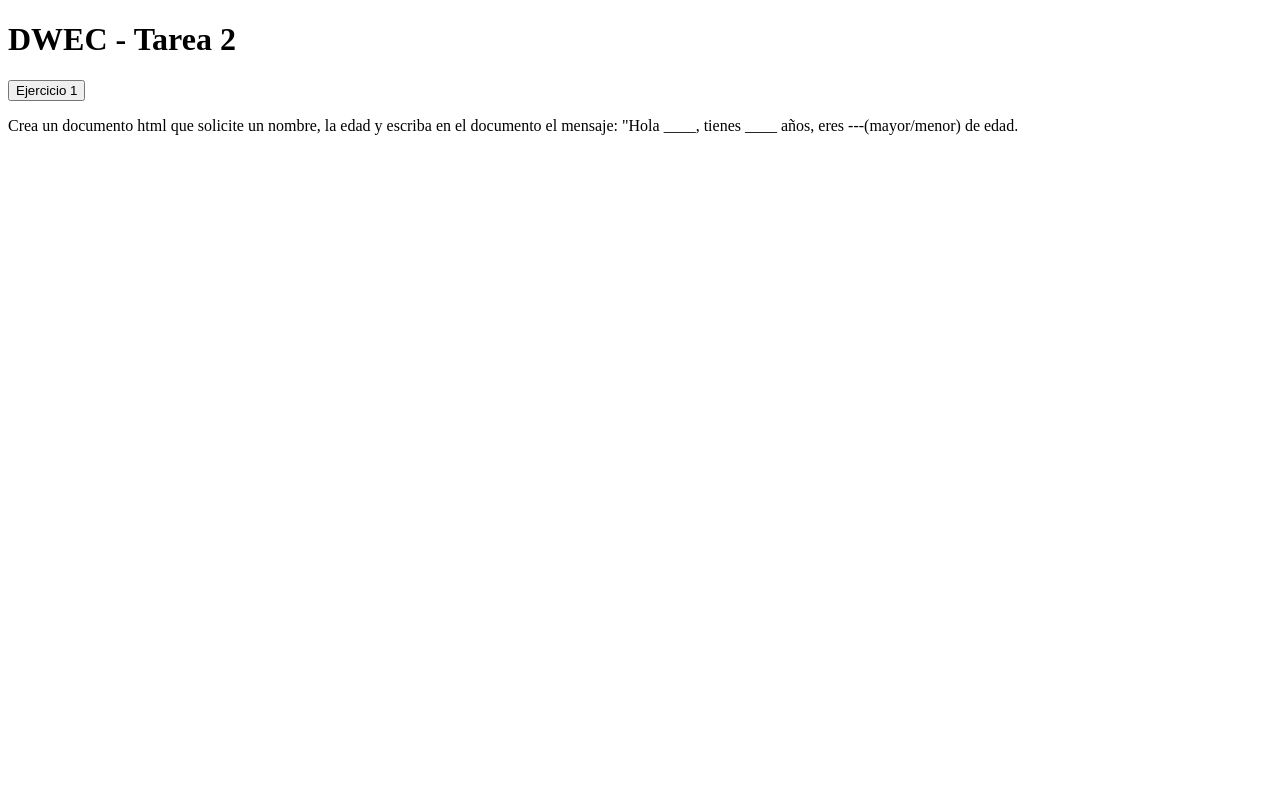
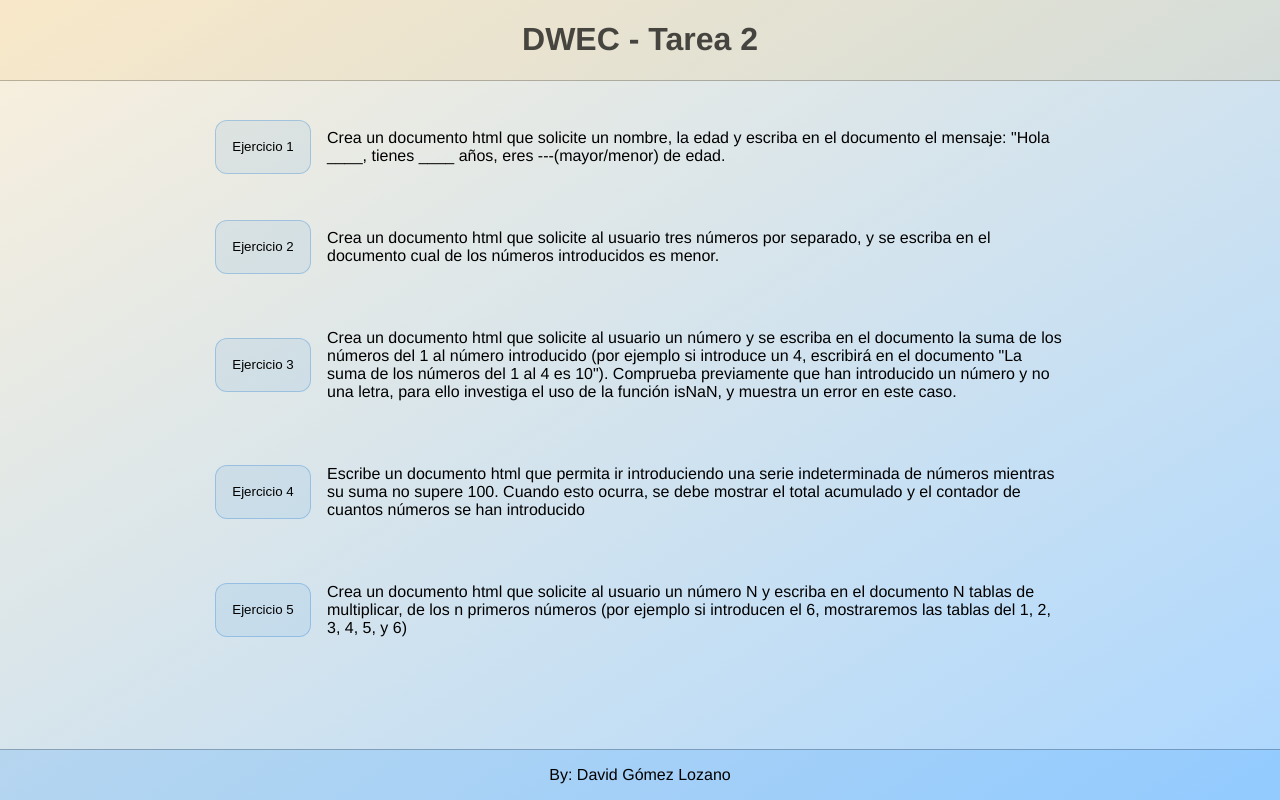
Before and after one commit to DavidGom1/DWEC-Tarea-RA2, a plain HTML site: page index.html in a window 1280 px wide. Drawn offline with Linux system fonts and the light colour scheme.

Commit message:
Refactor index.html to enhance exercise presentation and add styles.css for improved layout and design

```diff
--- a/index.html
+++ b/index.html
@@ -4,15 +4,38 @@
     <meta charset="UTF-8">
     <meta name="viewport" content="width=device-width, initial-scale=1.0">
     <title>DWEC - Tarea 2</title>
+    <link rel="stylesheet" type="text/css" href="styles.css">
 </head>
 <body>
     <header>
         <h1>DWEC - Tarea 2</h1>
     </header>
     <main>
-
-        <button onclick="window.location.href='ejercicio1.html'">Ejercicio 1</button>
-        <p>Crea un documento html que solicite un nombre, la edad y escriba en el documento el mensaje: "Hola ____, tienes ____ años, eres ---(mayor/menor) de edad.</p>
+        <div class="listExercises">
+                <label onclick="window.location.href='ejercicio1.html'" class="exerciseLabel">
+                    <button title="Ver ejercicio 1" class="exerciseButton">Ejercicio 1</button>
+                    <p class="PButton">Crea un documento html que solicite un nombre, la edad y escriba en el documento el mensaje: "Hola ____, tienes ____ años, eres ---(mayor/menor) de edad.</p>
+                </label>
+                <label onclick="window.location.href='ejercicio2.html'" class="exerciseLabel">
+                    <button title="Ver ejercicio 1" class="exerciseButton">Ejercicio 2</button>
+                    <p class="PButton">Crea un documento html que solicite al usuario tres números por separado, y se escriba en el documento cual de los números introducidos es menor.</p>
+                </label>
+                <label onclick="window.location.href='ejercicio3.html'" class="exerciseLabel">
+                    <button title="Ver ejercicio 1" class="exerciseButton">Ejercicio 3</button>
+                    <p class="PButton">Crea un documento html que solicite al usuario un número y se escriba en el documento la suma de los números del 1 al número introducido (por ejemplo si introduce un 4, escribirá en el documento "La suma de los números del 1 al 4 es 10"). Comprueba previamente que han introducido un número y no una letra, para ello investiga el uso de la función isNaN, y muestra un error en este caso.</p>
+                </label>
+                <label onclick="window.location.href='ejercicio4.html'" class="exerciseLabel">
+                    <button title="Ver ejercicio 1" class="exerciseButton">Ejercicio 4</button>
+                    <p class="PButton">Escribe un documento html que permita ir introduciendo una serie indeterminada de números mientras su suma no supere 100. Cuando esto ocurra, se debe mostrar el total acumulado y el contador de cuantos números se han introducido</p>
+                </label>
+                <label onclick="window.location.href='ejercicio5.html'" class="exerciseLabel">
+                    <button title="Ver ejercicio 1" class="exerciseButton">Ejercicio 5</button>
+                    <p class="PButton">Crea un documento html que solicite al usuario un número N y escriba en el documento N tablas de multiplicar, de los n primeros números (por ejemplo si introducen el 6, mostraremos las tablas del 1, 2, 3, 4, 5, y 6)</p>
+                </label>
+        </div>
     </main>
+    <footer>
+        <p>By: David Gómez Lozano</p>
+    </footer>
 </body>
 </html>
--- /dev/null
+++ b/styles.css
@@ -0,0 +1,64 @@
+html{
+    background-image:
+        linear-gradient(to bottom right,
+                        rgba(235, 185, 93, 0.219),
+                        rgba(0, 132, 255, 0.322));
+    height: 100%;
+    font-family:  Helvetica, sans-serif;
+}
+
+header{
+    text-align: center;
+    color: rgba(0, 0, 0, 0.699);
+    background-color: rgba(235, 185, 93, 0.150);
+    border-bottom: solid 1px  rgba(0, 0, 0, 0.247);
+
+}
+
+body{
+    display: flex;
+    flex-direction: column;
+    min-height: 100vh;
+    overflow: hidden;
+    padding: 0;
+    margin: 0;
+}
+
+main{
+    margin: 0 auto;
+    max-width: 850px;
+    flex: 1;
+    padding: 2rem 5rem 0 5rem;
+}
+
+.listExercises{
+    display: flex;
+    flex-wrap: wrap;
+    gap: 2rem;
+}
+
+.exerciseLabel{
+    display: flex;
+    flex-direction: row;
+    align-items: center;
+    gap: 1rem;
+}
+
+.exerciseButton{
+    min-width: 6rem;
+    aspect-ratio: 16 / 9;
+    background-color: rgba(24, 119, 207, 0.075);
+    border: solid 1px rgba(24, 119, 207, 0.295);
+    border-radius: .75rem;
+    transition: transform 0.2s ease;
+}
+
+.exerciseButton:hover{
+    transform: scale(1.05);
+}
+
+footer{
+    background-color: rgba(0, 132, 255, 0.151);
+    text-align: center;
+    border-top: solid 1px  rgba(0, 0, 0, 0.247);
+}
```
